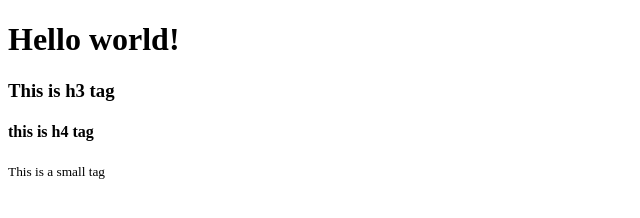
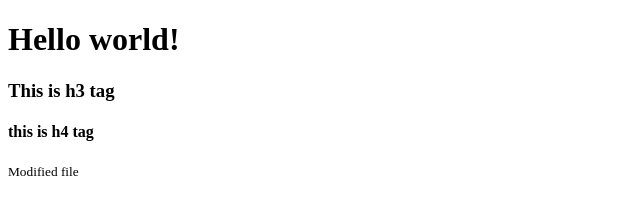
Before and after one commit to Jahid07/simple-project, a plain HTML site: page index.html in a window 1280 px wide. Shown: the full height of the page, 0-640 px from the left. Drawn offline with Linux system fonts and the light colour scheme.

Commit message:
Revert "Revert "Modified index file""
This reverts commit 4775f67d586992cee64421bd34233c149101adc5.

```diff
--- a/index.html
+++ b/index.html
@@ -13,7 +13,7 @@
 
     <h4>this is h4 tag</h4>
 
-    <small>This is a small tag</small>
+    <small>Modified file</small>
 
 </body>
 </html>
```
